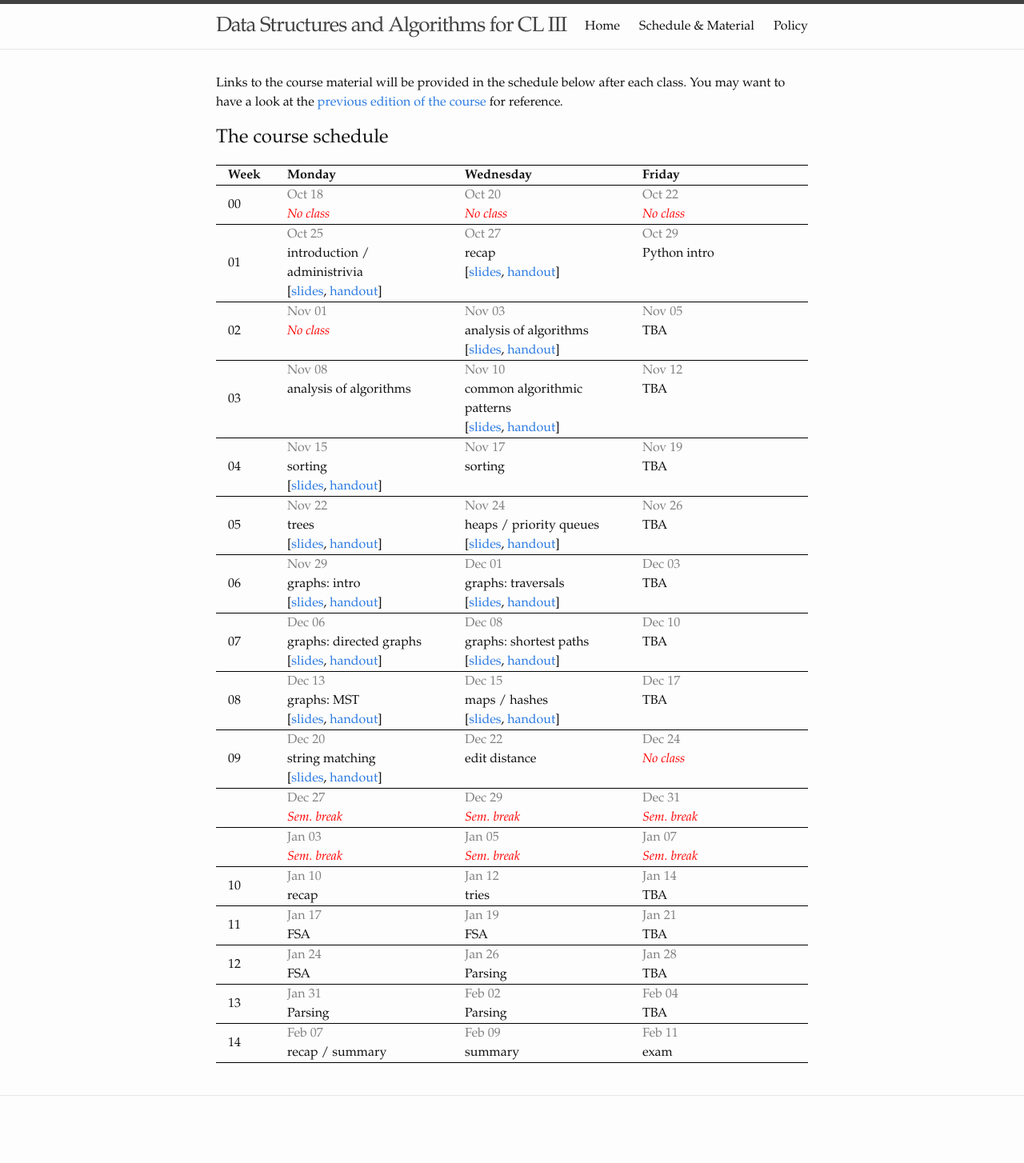
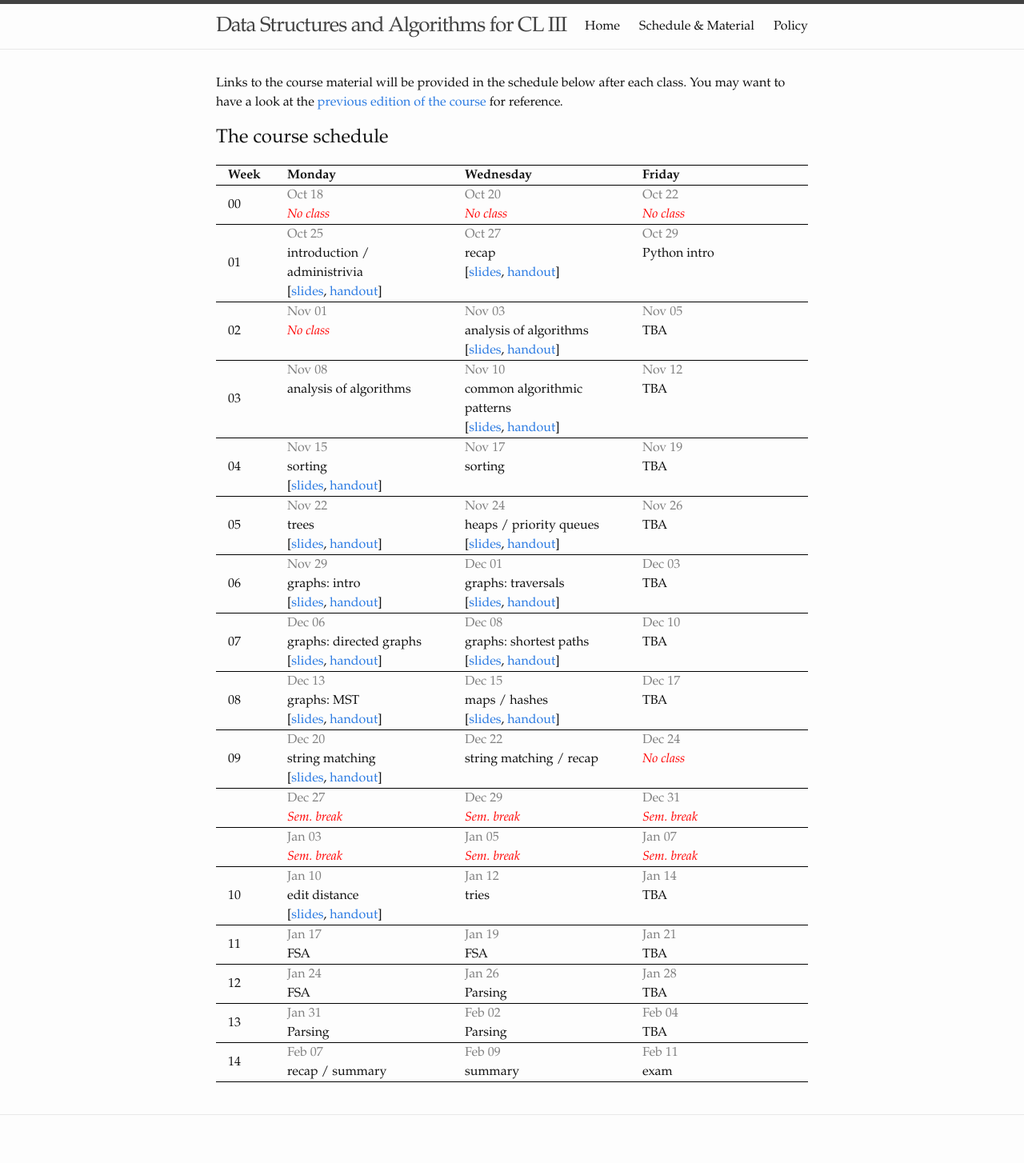
Before and after one commit to dsacl3-2021/dsacl3-2021.github.io, a Jekyll site: the page built from lectures.md, in a window 1280 px wide. Shown: the whole page at 80% size. Built offline with Jekyll 4.4.1, drawn with Linux system fonts in a browser that asks for light colours; before the commit the page ends 1430 px from its top, so only the background shows below that.

Commit message:
Add slides (edit distance).

```diff
--- a/_data/schedule.yml
+++ b/_data/schedule.yml
@@ -113,7 +113,7 @@
         slides: slides/string-matching.pdf
         handout: slides/string-matching-handout.pdf
     Dec 22:
-      topic: edit distance
+      topic: string matching / recap
     Dec 24: "No class"
 - week: ""
   dates:
@@ -128,7 +128,10 @@
 - week: "10"
   dates:
     Jan 10:
-      topic: recap
+      topic: edit distance
+      links:
+        slides: slides/edit-distance.pdf
+        handout: slides/edit-distance-handout.pdf
     Jan 12:
       topic: tries
     Jan 14:
```
Also changed, not shown: 2 other files.
